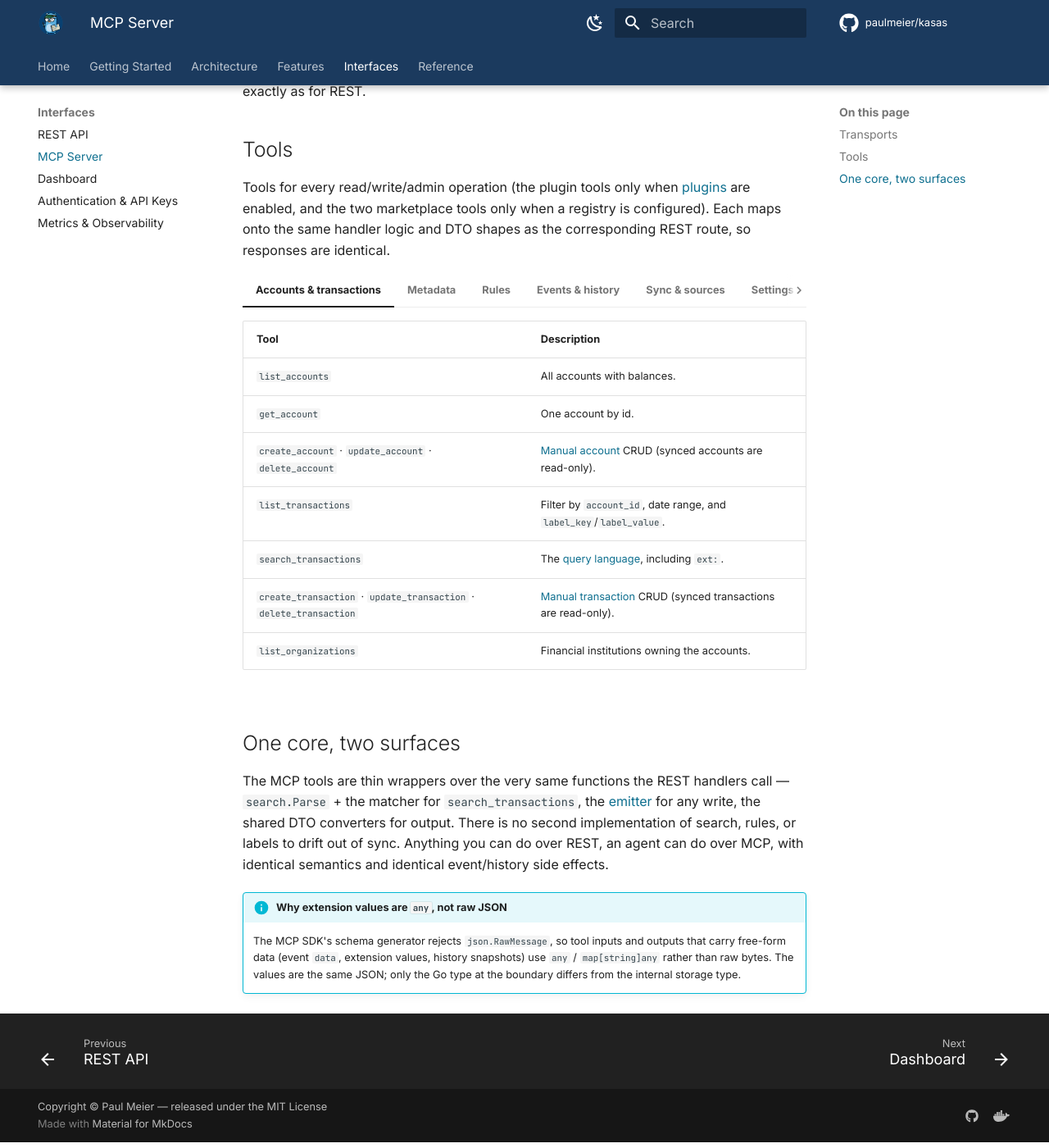
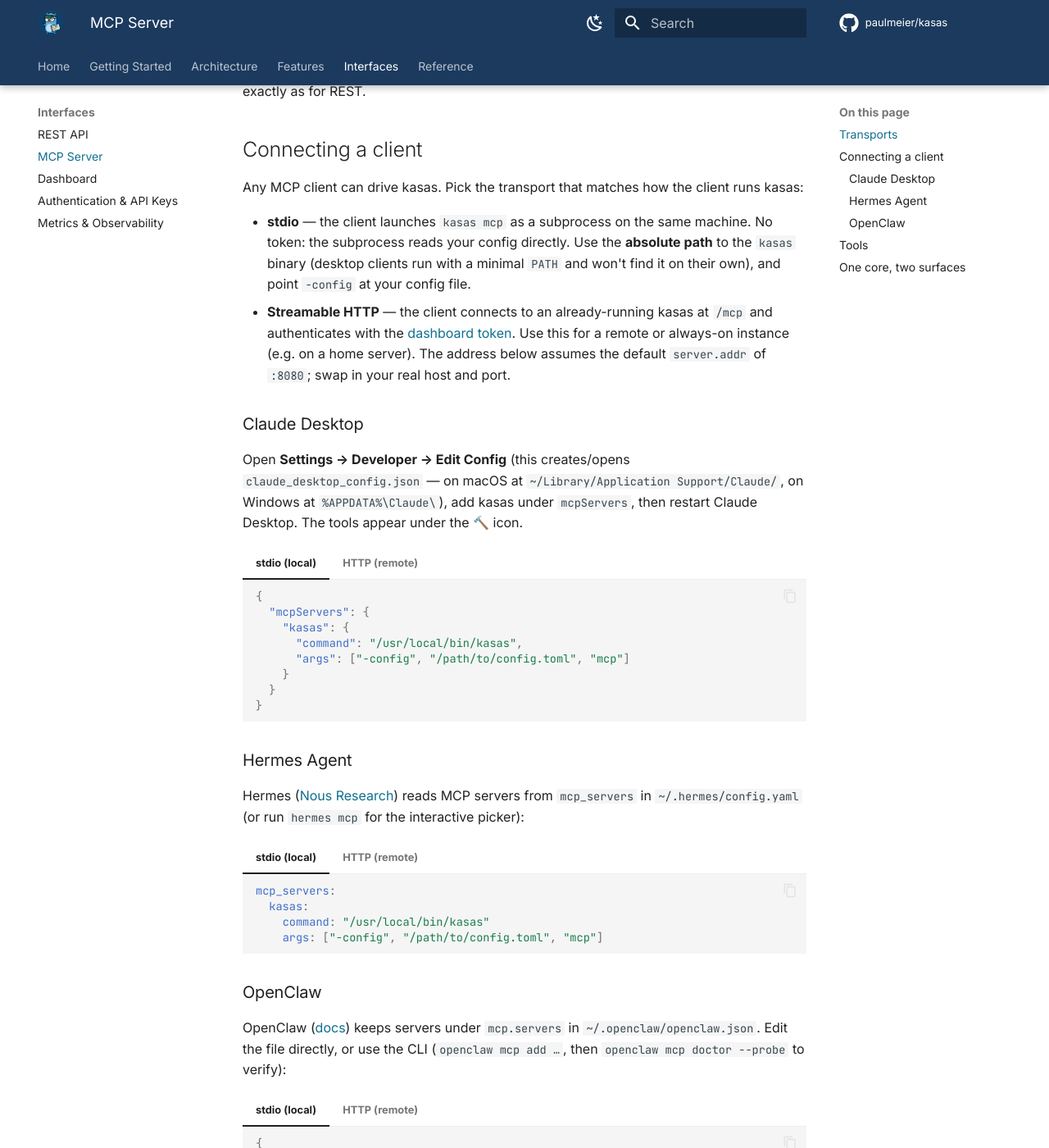
Before and after one commit to paulmeier/kasas, an MkDocs documentation site: the page built from docs/interfaces/mcp.md, in a window 1280 px wide and 1400 px high, scrolled down 689 px. Shown: the whole window at 82% size. Built offline with MkDocs 1.6.1 and Material for MkDocs 9.7.7, drawn with Linux system fonts in a browser that asks for light colours; comment, search, counter and statistics services are not loaded; some of the changed text lies outside the part shown.

Commit message:
docs(mcp): document connecting Claude Desktop, Hermes, and OpenClaw (#154)
Add a "Connecting a client" section to the MCP interface page covering
how to wire kasas's MCP server into Claude Desktop, Hermes Agent (Nous
Research), and OpenClaw, with stdio (local subprocess) and Streamable
HTTP (remote, dashboard-token-auth) config for each. Config schemas were
verified against each client's official docs.

Also add an MCP card to the quick-start "Next steps" grid that deep-links
to the new section, so new users can find how to drive their ledger from
an AI client.

Co-authored-by: Claude Opus 4.8 <noreply@anthropic.com>

````diff
--- a/docs/interfaces/mcp.md
+++ b/docs/interfaces/mcp.md
@@ -25,6 +25,125 @@ kasas -config config.toml mcp
 
 For HTTP clients, point them at `/mcp` and send the dashboard token as a bearer
 credential, exactly as for REST.
+
+## Connecting a client
+
+Any MCP client can drive kasas. Pick the transport that matches how the client
+runs kasas:
+
+- **stdio** — the client launches `kasas mcp` as a subprocess on the same
+  machine. No token: the subprocess reads your config directly. Use the
+  **absolute path** to the `kasas` binary (desktop clients run with a minimal
+  `PATH` and won't find it on their own), and point `-config` at your config file.
+- **Streamable HTTP** — the client connects to an already-running kasas at `/mcp`
+  and authenticates with the [dashboard token](authentication.md). Use this for a
+  remote or always-on instance (e.g. on a home server). The address below assumes
+  the default `server.addr` of `:8080`; swap in your real host and port.
+
+### Claude Desktop
+
+Open **Settings → Developer → Edit Config** (this creates/opens
+`claude_desktop_config.json` — on macOS at
+`~/Library/Application Support/Claude/`, on Windows at `%APPDATA%\Claude\`), add
+kasas under `mcpServers`, then restart Claude Desktop. The tools appear under the
+🔨 icon.
+
+=== "stdio (local)"
+
+    ```json
+    {
+      "mcpServers": {
+        "kasas": {
+          "command": "/usr/local/bin/kasas",
+          "args": ["-config", "/path/to/config.toml", "mcp"]
+        }
+      }
+    }
+    ```
+
+=== "HTTP (remote)"
+
+    Claude Desktop's config launches local subprocesses, so reach a remote kasas
+    by adding it under **Settings → Connectors → Add custom connector** with the
+    `/mcp` URL, or bridge stdio→HTTP with
+    [`mcp-remote`](https://github.com/geelen/mcp-remote):
+
+    ```json
+    {
+      "mcpServers": {
+        "kasas": {
+          "command": "npx",
+          "args": [
+            "-y", "mcp-remote",
+            "http://your-host:8080/mcp",
+            "--header", "Authorization: Bearer YOUR_DASHBOARD_TOKEN"
+          ]
+        }
+      }
+    }
+    ```
+
+### Hermes Agent
+
+Hermes ([Nous Research](https://hermes-agent.nousresearch.com/docs/user-guide/features/mcp))
+reads MCP servers from `mcp_servers` in `~/.hermes/config.yaml` (or run
+`hermes mcp` for the interactive picker):
+
+=== "stdio (local)"
+
+    ```yaml
+    mcp_servers:
+      kasas:
+        command: "/usr/local/bin/kasas"
+        args: ["-config", "/path/to/config.toml", "mcp"]
+    ```
+
+=== "HTTP (remote)"
+
+    ```yaml
+    mcp_servers:
+      kasas:
+        url: "http://your-host:8080/mcp"
+        headers:
+          Authorization: "Bearer YOUR_DASHBOARD_TOKEN"
+    ```
+
+### OpenClaw
+
+OpenClaw ([docs](https://docs.openclaw.ai/cli/mcp)) keeps servers under
+`mcp.servers` in `~/.openclaw/openclaw.json`. Edit the file directly, or use the
+CLI (`openclaw mcp add …`, then `openclaw mcp doctor --probe` to verify):
+
+=== "stdio (local)"
+
+    ```json
+    {
+      "mcp": {
+        "servers": {
+          "kasas": {
+            "command": "/usr/local/bin/kasas",
+            "args": ["-config", "/path/to/config.toml", "mcp"]
+          }
+        }
+      }
+    }
+    ```
+
+=== "HTTP (remote)"
+
+    ```json
+    {
+      "mcp": {
+        "servers": {
+          "kasas": {
+            "url": "http://your-host:8080/mcp",
+            "transport": "streamable-http",
+            "headers": { "Authorization": "Bearer YOUR_DASHBOARD_TOKEN" }
+          }
+        }
+      }
+    }
+    ```
 
 ## Tools
 
````
Also changed, not shown: docs/getting-started/quick-start.md (+3 -0 lines).
